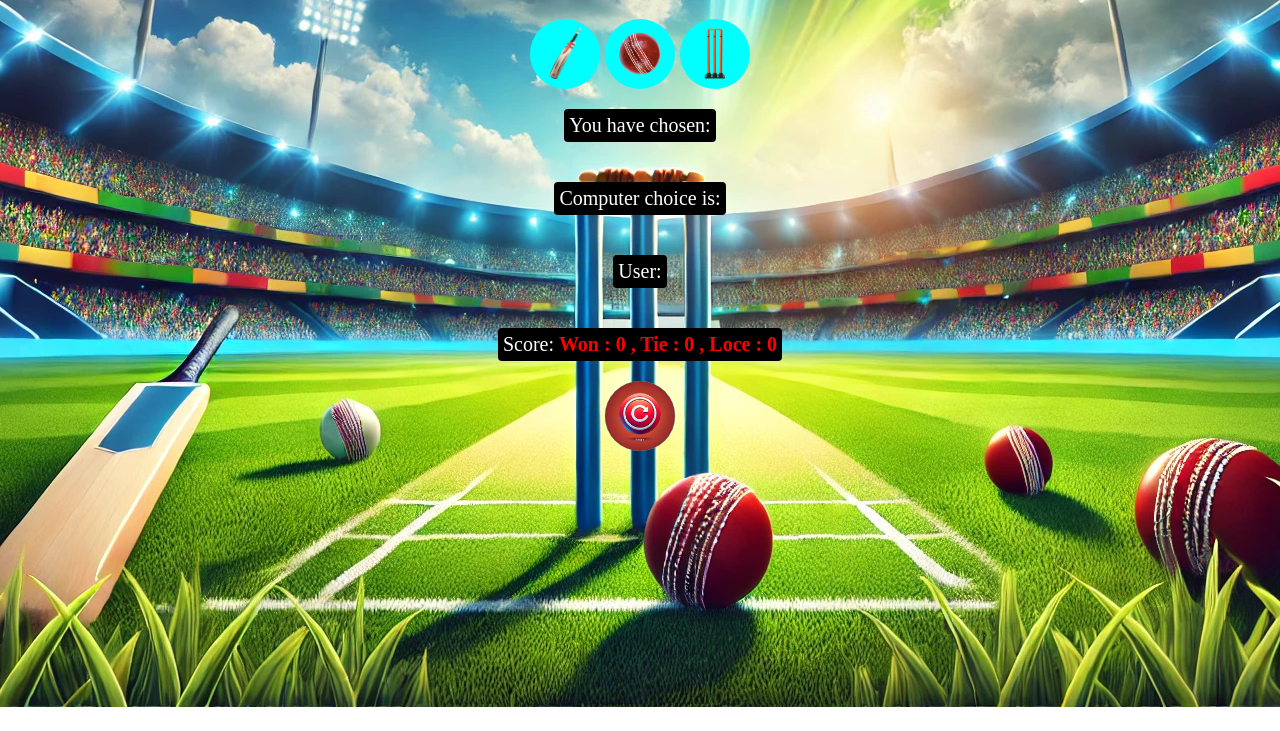
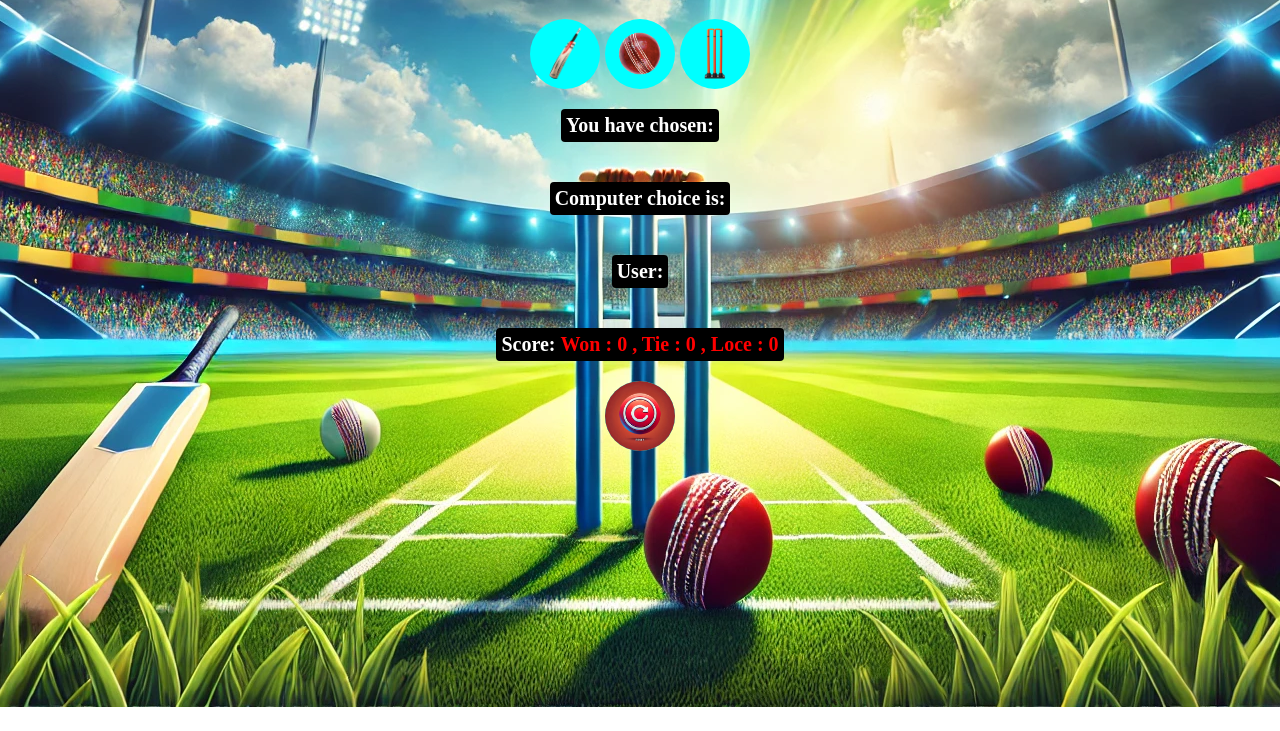
Before and after one commit to Hussainpatel1/cricketgame, a plain HTML site: page index.html in a window 1280 px wide. Shown: the part 69-800 px from the top of the page. Drawn offline with Linux system fonts and the light colour scheme.

Commit message:
change resut color and font

```diff
--- a/index.css
+++ b/index.css
@@ -51,13 +51,14 @@ body {
     color: white;
     background-color: black;
     font-size: 20px;
-    font-weight: lighter;
+    font-weight: bold;
     padding: 5px;
     border-radius: 4px;
+
 }
 
 .result-span {
     font: 20px;
-    font-weight: bold;
+    font-weight: bolder;
     color: red;
 }
```
